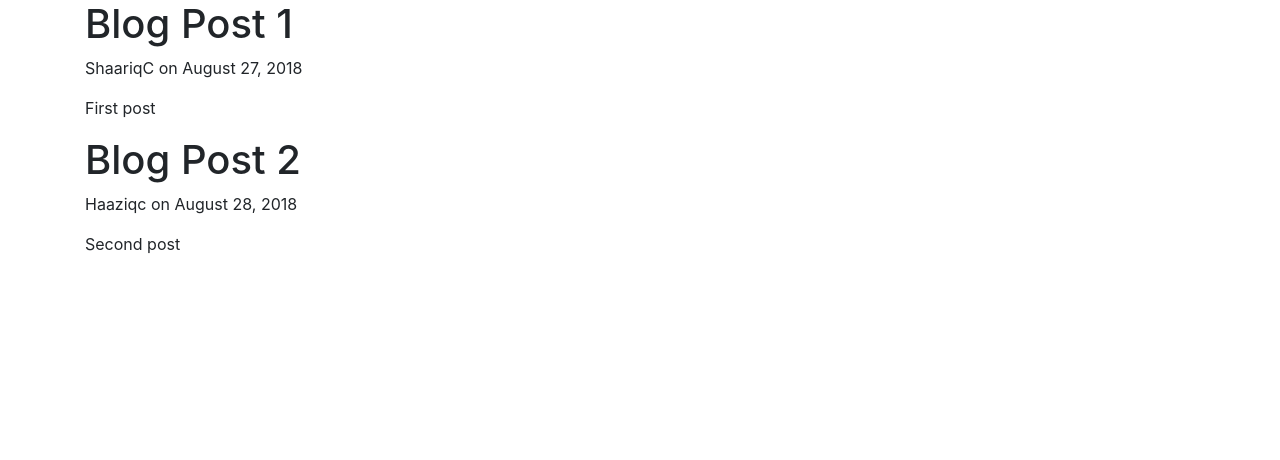
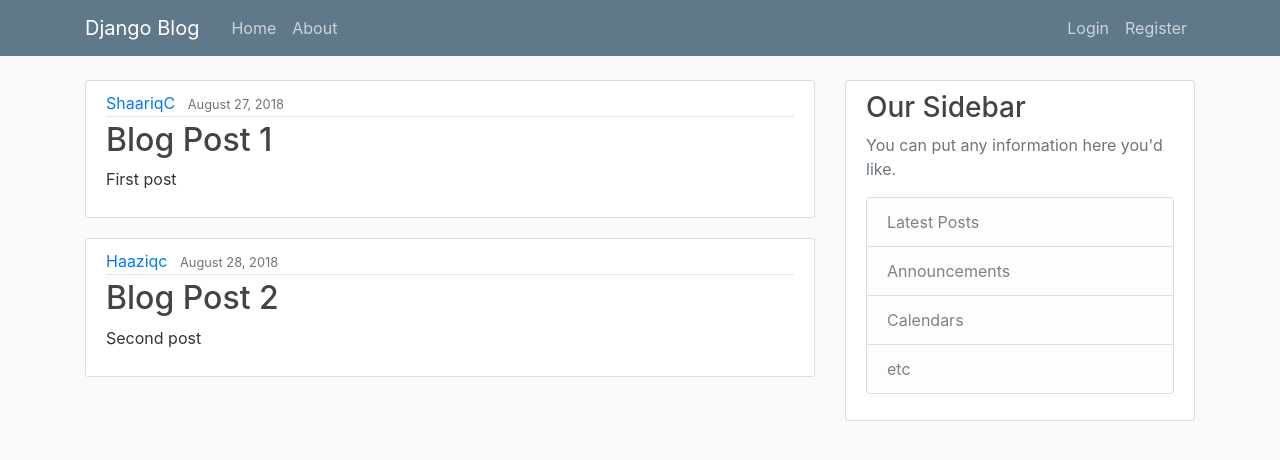
Before and after one commit to shaariqch/django-blog, a Django app: page / in a window 1280 px wide. Shown: the top 460 px of the page. Run offline with Django 3.2, Linux system fonts and the light colour scheme; some libraries are stand-ins or nearby versions.

Commit message:
Added styling and additional templates

```diff
--- /dev/null
+++ b/blog/static/blog/main.css
@@ -0,0 +1,89 @@
+body {
+  background: #fafafa;
+  color: #333333;
+  margin-top: 5rem;
+}
+
+h1,
+h2,
+h3,
+h4,
+h5,
+h6 {
+  color: #444444;
+}
+
+ul {
+  margin: 0;
+}
+
+.bg-steel {
+  background-color: #5f788a;
+}
+
+.site-header .navbar-nav .nav-link {
+  color: #cbd5db;
+}
+
+.site-header .navbar-nav .nav-link:hover {
+  color: #ffffff;
+}
+
+.site-header .navbar-nav .nav-link.active {
+  font-weight: 500;
+}
+
+.content-section {
+  background: #ffffff;
+  padding: 10px 20px;
+  border: 1px solid #dddddd;
+  border-radius: 3px;
+  margin-bottom: 20px;
+}
+
+.article-title {
+  color: #444444;
+}
+
+a.article-title:hover {
+  color: #428bca;
+  text-decoration: none;
+}
+
+.article-content {
+  white-space: pre-line;
+}
+
+.article-img {
+  height: 65px;
+  width: 65px;
+  margin-right: 16px;
+}
+
+.article-metadata {
+  padding-bottom: 1px;
+  margin-bottom: 4px;
+  border-bottom: 1px solid #e3e3e3;
+}
+
+.article-metadata a:hover {
+  color: #333;
+  text-decoration: none;
+}
+
+.article-svg {
+  width: 25px;
+  height: 25px;
+  vertical-align: middle;
+}
+
+.account-img {
+  height: 125px;
+  width: 125px;
+  margin-right: 20px;
+  margin-bottom: 16px;
+}
+
+.account-heading {
+  font-size: 2.5rem;
+}
--- a/blog/templates/blog/base.html
+++ b/blog/templates/blog/base.html
@@ -1,13 +1,16 @@
+{% load static %}
 <!DOCTYPE html>
 <html>
+
 <head>
     <!-- Required meta tags -->
     <meta charset="utf-8">
     <meta name="viewport" content="width=device-width, initial-scale=1, shrink-to-fit=no">
 
     <!-- Bootstrap CSS -->
-        <link rel="stylesheet" href="https://maxcdn.bootstrapcdn.com/bootstrap/4.0.0/css/bootstrap.min.css" integrity="sha384-Gn5384xqQ1aoWXA+058RXPxPg6fy4IWvTNh0E263XmFcJlSAwiGgFAW/dAiS6JXm" crossorigin="anonymous">
-
+    <link rel="stylesheet" href="https://maxcdn.bootstrapcdn.com/bootstrap/4.0.0/css/bootstrap.min.css"
+        integrity="sha384-Gn5384xqQ1aoWXA+058RXPxPg6fy4IWvTNh0E263XmFcJlSAwiGgFAW/dAiS6JXm" crossorigin="anonymous">
+    <link rel="stylesheet" type="text/css" href="{% static 'blog/main.css' %}">
     {% if title %}
     <title>Django Blog - {{ title }}</title>
     {% else %}
@@ -17,12 +20,59 @@
 </head>
 
 <body>
+    <header class="site-header">
+        <nav class="navbar navbar-expand-md navbar-dark bg-steel fixed-top">
             <div class="container">
+                <a class="navbar-brand mr-4" href="/">Django Blog</a>
+                <button class="navbar-toggler" type="button" data-toggle="collapse" data-target="#navbarToggle"
+                    aria-controls="navbarToggle" aria-expanded="false" aria-label="Toggle navigation">
+                    <span class="navbar-toggler-icon"></span>
+                </button>
+                <div class="collapse navbar-collapse" id="navbarToggle">
+                    <div class="navbar-nav mr-auto">
+                        <a class="nav-item nav-link" href="{% url 'blog-home' %}">Home</a>
+                        <a class="nav-item nav-link" href="{% url 'blog-about' %}">About</a>
+                    </div>
+                    <!-- Navbar Right Side -->
+                    <div class="navbar-nav">
+                        <a class="nav-item nav-link" href="#">Login</a>
+                        <a class="nav-item nav-link" href="#">Register</a>
+                    </div>
+                </div>
+            </div>
+        </nav>
+    </header>
+
+    <main role="main" class="container">
+        <div class="row">
+            <div class="col-md-8">
                 {% block content %}{% endblock %}
             </div>
-        <script src="https://code.jquery.com/jquery-3.2.1.slim.min.js" integrity="sha384-KJ3o2DKtIkvYIK3UENzmM7KCkRr/rE9/Qpg6aAZGJwFDMVNA/GpGFF93hXpG5KkN" crossorigin="anonymous"></script>
-        <script src="https://cdnjs.cloudflare.com/ajax/libs/popper.js/1.12.9/umd/popper.min.js" integrity="sha384-ApNbgh9B+Y1QKtv3Rn7W3mgPxhU9K/ScQsAP7hUibX39j7fakFPskvXusvfa0b4Q" crossorigin="anonymous"></script>
-        <script src="https://maxcdn.bootstrapcdn.com/bootstrap/4.0.0/js/bootstrap.min.js" integrity="sha384-JZR6Spejh4U02d8jOt6vLEHfe/JQGiRRSQQxSfFWpi1MquVdAyjUar5+76PVCmYl" crossorigin="anonymous"></script>
+            <div class="col-md-4">
+                <div class="content-section">
+                    <h3>Our Sidebar</h3>
+                    <p class='text-muted'>You can put any information here you'd like.
+                        <ul class="list-group">
+                            <li class="list-group-item list-group-item-light">Latest Posts</li>
+                            <li class="list-group-item list-group-item-light">Announcements</li>
+                            <li class="list-group-item list-group-item-light">Calendars</li>
+                            <li class="list-group-item list-group-item-light">etc</li>
+                        </ul>
+                    </p>
+                </div>
+            </div>
+        </div>
+    </main>
+
+    <script src="https://code.jquery.com/jquery-3.2.1.slim.min.js"
+        integrity="sha384-KJ3o2DKtIkvYIK3UENzmM7KCkRr/rE9/Qpg6aAZGJwFDMVNA/GpGFF93hXpG5KkN" crossorigin="anonymous">
+    </script>
+    <script src="https://cdnjs.cloudflare.com/ajax/libs/popper.js/1.12.9/umd/popper.min.js"
+        integrity="sha384-ApNbgh9B+Y1QKtv3Rn7W3mgPxhU9K/ScQsAP7hUibX39j7fakFPskvXusvfa0b4Q" crossorigin="anonymous">
+    </script>
+    <script src="https://maxcdn.bootstrapcdn.com/bootstrap/4.0.0/js/bootstrap.min.js"
+        integrity="sha384-JZR6Spejh4U02d8jOt6vLEHfe/JQGiRRSQQxSfFWpi1MquVdAyjUar5+76PVCmYl" crossorigin="anonymous">
+    </script>
 </body>
 
 </html>
--- a/blog/templates/blog/home.html
+++ b/blog/templates/blog/home.html
@@ -1,9 +1,15 @@
-
 {% extends 'blog/base.html' %}
 {% block content %}
     {% for post in posts %}
-        <h1>{{ post.title }}</h1>
-        <p>{{ post.author }} on {{ post.date_posted }}</p>
-        <p>{{ post.content }}</p>
+        <article class="media content-section">
+            <div class="media-body">
+                <div class="article-metadata">
+                    <a class="mr-2" href="#">{{ post.author }}</a>
+                    <small class="text-muted">{{ post.date_posted }}</small>
+                </div>
+                <h2><a class="article-title" href="#">{{ post.title }}</a></h2>
+                <p class="article-content">{{ post.content }}</p>
+            </div>
+        </article>
     {% endfor %}
 {% endblock content %}
```
Lines whose indentation alone changed are shown as unchanged.
